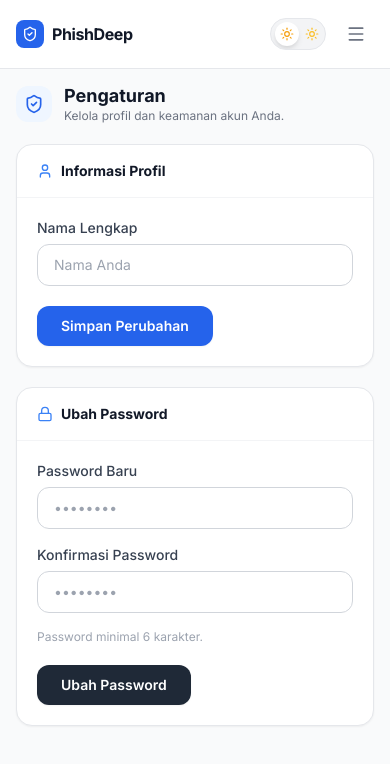
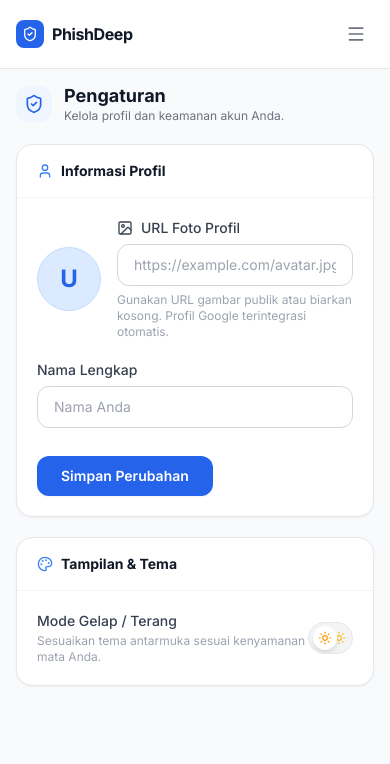
Before and after one commit to Tanmsyffa/phishdeep, a Next.js app: page /settings in a window 390 px wide. Shown: the top 764 px of the page. Built offline with nearby package versions, Linux system fonts and the light colour scheme; no server answers.

Commit message:
feat: redesign settings and sidebar to include avatar management, remove password form, and move theme toggle to settings

```diff
--- a/app/(dashboard)/layout.tsx
+++ b/app/(dashboard)/layout.tsx
@@ -4,7 +4,6 @@ import { useState } from "react";
 import Sidebar from "@/components/layout/Sidebar";
 import Link from "next/link";
 import { ShieldCheck, Menu, X } from "lucide-react";
-import ThemeToggle from "@/components/ui/ThemeToggle";
 
 export default function DashboardLayout({
   children,
@@ -23,8 +22,7 @@ export default function DashboardLayout({
           </div>
           <span className="font-bold tracking-tight text-base">PhishDeep</span>
         </Link>
-        <div className="flex items-center gap-3">
-          <ThemeToggle />
+        <div className="flex items-center gap-2">
           <button
             onClick={() => setIsMobileMenuOpen(true)}
             className="p-2 rounded-lg text-gray-500 dark:text-gray-400 hover:bg-gray-100 dark:hover:bg-slate-800 hover:text-gray-900 dark:hover:text-white transition-colors"
--- a/app/(dashboard)/settings/actions.ts
+++ b/app/(dashboard)/settings/actions.ts
@@ -10,12 +10,17 @@ export async function updateProfile(formData: FormData) {
   if (!user) return { error: "Tidak terautentikasi." }
 
   const fullName = formData.get('full_name') as string
+  const avatarUrl = formData.get('avatar_url') as string
+
   if (!fullName || fullName.trim().length < 2) {
     return { error: "Nama minimal 2 karakter." }
   }
 
   const { error } = await supabase.auth.updateUser({
-    data: { full_name: fullName.trim() }
+    data: {
+      full_name: fullName.trim(),
+      avatar_url: avatarUrl ? avatarUrl.trim() : user.user_metadata?.avatar_url
+    }
   })
 
   if (error) return { error: error.message }
@@ -23,27 +28,3 @@ export async function updateProfile(formData: FormData) {
   revalidatePath('/settings')
   return { success: "Profil berhasil diperbarui." }
 }
-
-export async function updatePassword(formData: FormData) {
-  const supabase = createClient()
-  const { data: { user } } = await supabase.auth.getUser()
-
-  if (!user) return { error: "Tidak terautentikasi." }
-
-  const newPassword = formData.get('new_password') as string
-  const confirmPassword = formData.get('confirm_password') as string
-
-  if (!newPassword || newPassword.length < 6) {
-    return { error: "Password minimal 6 karakter." }
-  }
-
-  if (newPassword !== confirmPassword) {
-    return { error: "Konfirmasi password tidak cocok." }
-  }
-
-  const { error } = await supabase.auth.updateUser({ password: newPassword })
-
-  if (error) return { error: error.message }
-
-  return { success: "Password berhasil diperbarui." }
-}
--- a/app/(dashboard)/settings/page.tsx
+++ b/app/(dashboard)/settings/page.tsx
@@ -1,9 +1,10 @@
 "use client";
 
 import { useState, useTransition, useEffect } from "react";
-import { updateProfile, updatePassword } from "./actions";
+import { updateProfile } from "./actions";
 import { createClient } from "@/lib/supabase/client";
-import { CheckCircle, XCircle, Loader2, User, Lock, ShieldCheck } from "lucide-react";
+import { CheckCircle, XCircle, Loader2, User, Lock, ShieldCheck, Image as ImageIcon, Palette } from "lucide-react";
+import ThemeToggle from "@/components/ui/ThemeToggle";
 
 function Toast({ message, type }: { message: string; type: "success" | "error" }) {
   return (
@@ -20,16 +21,18 @@ function Toast({ message, type }: { message: string; type: "success" | "error" }
 
 export default function SettingsPage() {
   const [profileMsg, setProfileMsg] = useState<{ text: string; type: "success" | "error" } | null>(null);
-  const [passwordMsg, setPasswordMsg] = useState<{ text: string; type: "success" | "error" } | null>(null);
   const [isPendingProfile, startProfileTransition] = useTransition();
-  const [isPendingPassword, startPasswordTransition] = useTransition();
   const [currentName, setCurrentName] = useState("");
+  const [currentAvatar, setCurrentAvatar] = useState("");
 
   useEffect(() => {
     const supabase = createClient();
     supabase.auth.getUser().then(({ data: { user } }) => {
       if (user?.user_metadata?.full_name) {
         setCurrentName(user.user_metadata.full_name);
+      }
+      if (user?.user_metadata?.avatar_url) {
+        setCurrentAvatar(user.user_metadata.avatar_url);
       }
     });
   }, []);
@@ -48,20 +51,7 @@ export default function SettingsPage() {
     });
   };
 
-  const handlePasswordSubmit = async (e: React.FormEvent<HTMLFormElement>) => {
-    e.preventDefault();
-    const formData = new FormData(e.currentTarget);
-    setPasswordMsg(null);
-    startPasswordTransition(async () => {
-      const result = await updatePassword(formData);
-      if (result?.error) {
-        setPasswordMsg({ text: result.error, type: "error" });
-      } else if (result?.success) {
-        setPasswordMsg({ text: result.success, type: "success" });
-        (e.target as HTMLFormElement).reset();
-      }
-    });
-  };
+
 
   return (
     <div className="max-w-2xl mx-auto space-y-5">
@@ -82,7 +72,32 @@ export default function SettingsPage() {
           <User className="w-4 h-4 text-primary-500" />
           <h2 className="font-bold text-gray-900 dark:text-white text-sm sm:text-base">Informasi Profil</h2>
         </div>
-        <form onSubmit={handleProfileSubmit} className="p-5 sm:p-6 space-y-4">
+        <form onSubmit={handleProfileSubmit} className="p-5 sm:p-6 space-y-5">
+          <div className="flex items-center gap-4 mb-2">
+            {currentAvatar ? (
+              <img src={currentAvatar} alt="Profile" className="w-16 h-16 rounded-full object-cover border border-gray-200 dark:border-slate-700 bg-gray-50 dark:bg-slate-800" />
+            ) : (
+              <div className="w-16 h-16 rounded-full bg-blue-100 dark:bg-blue-900/40 text-blue-600 dark:text-blue-400 flex items-center justify-center font-bold text-2xl shrink-0 border border-blue-200 dark:border-blue-800">
+                {(currentName || 'U')[0].toUpperCase()}
+              </div>
+            )}
+            <div className="flex-1">
+              <label htmlFor="avatar_url" className="block text-sm font-medium text-gray-700 dark:text-gray-300 mb-1.5 flex items-center gap-2">
+                <ImageIcon className="w-4 h-4" /> URL Foto Profil
+              </label>
+              <input
+                id="avatar_url"
+                name="avatar_url"
+                type="url"
+                placeholder="https://example.com/avatar.jpg"
+                defaultValue={currentAvatar}
+                key={`avatar-${currentAvatar}`} // force re-render when avatar loads
+                className="w-full border border-gray-300 dark:border-slate-700 bg-white dark:bg-slate-800 text-gray-900 dark:text-white placeholder-gray-400 dark:placeholder-gray-500 rounded-xl px-4 py-2.5 text-sm focus:outline-none focus:ring-2 focus:ring-primary-500 focus:border-transparent transition-all"
+              />
+              <p className="text-xs text-gray-400 dark:text-gray-500 mt-1.5">Gunakan URL gambar publik atau biarkan kosong. Profil Google terintegrasi otomatis.</p>
+            </div>
+          </div>
+
           <div>
             <label htmlFor="full_name" className="block text-sm font-medium text-gray-700 dark:text-gray-300 mb-1.5">
               Nama Lengkap
@@ -94,12 +109,12 @@ export default function SettingsPage() {
               required
               placeholder="Nama Anda"
               defaultValue={currentName}
-              key={currentName} // force re-render when name loads
+              key={`name-${currentName}`} // force re-render when name loads
               className="w-full border border-gray-300 dark:border-slate-700 bg-white dark:bg-slate-800 text-gray-900 dark:text-white placeholder-gray-400 dark:placeholder-gray-500 rounded-xl px-4 py-2.5 text-sm focus:outline-none focus:ring-2 focus:ring-primary-500 focus:border-transparent transition-all"
             />
           </div>
           {profileMsg && <Toast message={profileMsg.text} type={profileMsg.type} />}
-          <div className="pt-1">
+          <div className="pt-2">
             <button
               type="submit"
               disabled={isPendingProfile}
@@ -112,54 +127,19 @@ export default function SettingsPage() {
         </form>
       </div>
 
-      {/* Password Card */}
+      {/* Theme Card */}
       <div className="bg-white dark:bg-slate-900 rounded-2xl border border-gray-200 dark:border-slate-700 shadow-sm overflow-hidden">
         <div className="px-5 sm:px-6 py-4 border-b border-gray-100 dark:border-slate-700 flex items-center gap-2">
-          <Lock className="w-4 h-4 text-primary-500" />
-          <h2 className="font-bold text-gray-900 dark:text-white text-sm sm:text-base">Ubah Password</h2>
+          <Palette className="w-4 h-4 text-primary-500" />
+          <h2 className="font-bold text-gray-900 dark:text-white text-sm sm:text-base">Tampilan & Tema</h2>
         </div>
-        <form onSubmit={handlePasswordSubmit} className="p-5 sm:p-6 space-y-4">
+        <div className="p-5 sm:p-6 flex items-center justify-between">
           <div>
-            <label htmlFor="new_password" className="block text-sm font-medium text-gray-700 dark:text-gray-300 mb-1.5">
-              Password Baru
-            </label>
-            <input
-              id="new_password"
-              name="new_password"
-              type="password"
-              required
-              placeholder="••••••••"
-              minLength={6}
-              className="w-full border border-gray-300 dark:border-slate-700 bg-white dark:bg-slate-800 text-gray-900 dark:text-white placeholder-gray-400 dark:placeholder-gray-500 rounded-xl px-4 py-2.5 text-sm focus:outline-none focus:ring-2 focus:ring-primary-500 focus:border-transparent transition-all"
-            />
+            <p className="text-sm font-medium text-gray-700 dark:text-gray-300 mb-0.5">Mode Gelap / Terang</p>
+            <p className="text-xs text-gray-400 dark:text-gray-500">Sesuaikan tema antarmuka sesuai kenyamanan mata Anda.</p>
           </div>
-          <div>
-            <label htmlFor="confirm_password" className="block text-sm font-medium text-gray-700 dark:text-gray-300 mb-1.5">
-              Konfirmasi Password
-            </label>
-            <input
-              id="confirm_password"
-              name="confirm_password"
-              type="password"
-              required
-              placeholder="••••••••"
-              minLength={6}
-              className="w-full border border-gray-300 dark:border-slate-700 bg-white dark:bg-slate-800 text-gray-900 dark:text-white placeholder-gray-400 dark:placeholder-gray-500 rounded-xl px-4 py-2.5 text-sm focus:outline-none focus:ring-2 focus:ring-primary-500 focus:border-transparent transition-all"
-            />
-          </div>
-          <p className="text-xs text-gray-400 dark:text-gray-500">Password minimal 6 karakter.</p>
-          {passwordMsg && <Toast message={passwordMsg.text} type={passwordMsg.type} />}
-          <div className="pt-1">
-            <button
-              type="submit"
-              disabled={isPendingPassword}
-              className="inline-flex items-center gap-2 bg-gray-800 text-white font-semibold py-2.5 px-6 rounded-xl hover:bg-gray-900 transition-colors text-sm shadow-sm disabled:opacity-60 disabled:cursor-not-allowed"
-            >
-              {isPendingPassword && <Loader2 className="w-4 h-4 animate-spin" />}
-              {isPendingPassword ? "Memperbarui..." : "Ubah Password"}
-            </button>
-          </div>
-        </form>
+          <ThemeToggle />
+        </div>
       </div>
     </div>
   );
--- a/components/layout/Sidebar.tsx
+++ b/components/layout/Sidebar.tsx
@@ -2,7 +2,9 @@
 
 import Link from "next/link";
 import { usePathname } from "next/navigation";
-import ThemeToggle from "@/components/ui/ThemeToggle";
+import { useState, useEffect } from "react";
+import { createClient } from "@/lib/supabase/client";
+import { User } from "@supabase/supabase-js";
 import { logout } from "@/app/auth-actions";
 import {
   ShieldCheck,
@@ -18,6 +20,20 @@ import {
 
 export default function Sidebar({ onClose }: { onClose?: () => void }) {
   const pathname = usePathname();
+  const [user, setUser] = useState<User | null>(null);
+  const supabase = createClient();
+
+  useEffect(() => {
+    supabase.auth.getUser().then(({ data: { user } }) => {
+      setUser(user);
+    });
+
+    const { data: { subscription } } = supabase.auth.onAuthStateChange((_event, session) => {
+      setUser(session?.user ?? null);
+    });
+
+    return () => subscription.unsubscribe();
+  }, [supabase.auth]);
 
   const isActive = (path: string) => {
     return pathname === path || pathname.startsWith(`${path}/`);
@@ -83,10 +99,22 @@ export default function Sidebar({ onClose }: { onClose?: () => void }) {
           <p className="text-[11px] text-gray-500 dark:text-gray-400 leading-snug">Limit <span className="text-gray-800 dark:text-gray-300 font-medium">10 scan / hari</span>. Tanpa biaya tersembunyi.</p>
         </div>
 
-        <div className="flex items-center justify-between px-2">
-          <span className="text-sm font-medium text-gray-600 dark:text-gray-400">Tema</span>
-          <ThemeToggle />
-        </div>
+        {/* User Profile */}
+        {user && (
+          <div className="flex items-center gap-3 px-2 py-2">
+            {user.user_metadata?.avatar_url ? (
+              <img src={user.user_metadata.avatar_url} alt="Profile" className="w-9 h-9 rounded-full object-cover border border-gray-200 dark:border-slate-700 bg-gray-50 dark:bg-slate-800" />
+            ) : (
+              <div className="w-9 h-9 rounded-full bg-blue-100 dark:bg-blue-900/40 text-blue-600 dark:text-blue-400 flex items-center justify-center font-bold text-sm shrink-0 border border-blue-200 dark:border-blue-800">
+                {(user.user_metadata?.full_name || user.email || 'U')[0].toUpperCase()}
+              </div>
+            )}
+            <div className="flex-1 min-w-0">
+              <p className="text-sm font-semibold text-gray-900 dark:text-white truncate">{user.user_metadata?.full_name || 'Pengguna'}</p>
+              <p className="text-[10px] text-gray-500 dark:text-gray-400 truncate">{user.email}</p>
+            </div>
+          </div>
+        )}
 
         {/* Logout */}
         <form action={logout}>
```
